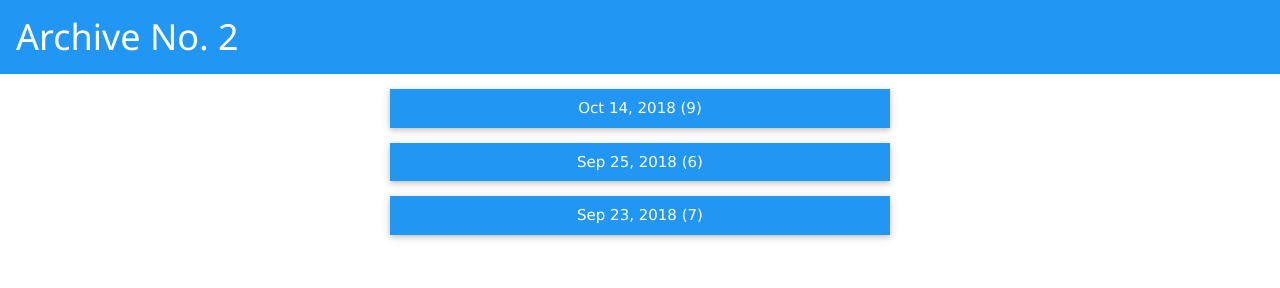
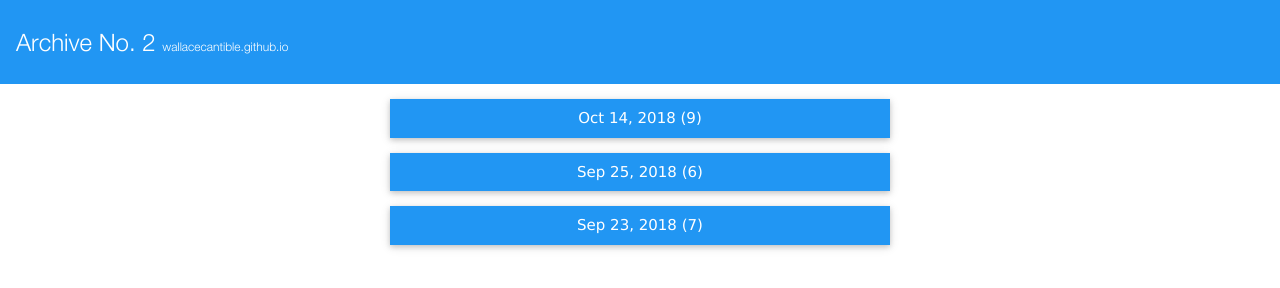
Before and after one commit to wallacecantible/start, a plain HTML site: page index.html in a window 1280 px wide. Drawn offline with Linux system fonts and the light colour scheme.

Commit message:
Add files via upload

```diff
--- a/index.html
+++ b/index.html
@@ -13,7 +13,7 @@
 </head>
 <body>
   <div class="w3-blue w3-container header-div">
-    <h1>Archive No. 2</h1>
+    <p class="w3-xlarge">Archive No. 2 <span class="w3-small" style="">wallacecantible.github.io</span></p>
   </div>
 
   <div class="limited w3-card">
```
